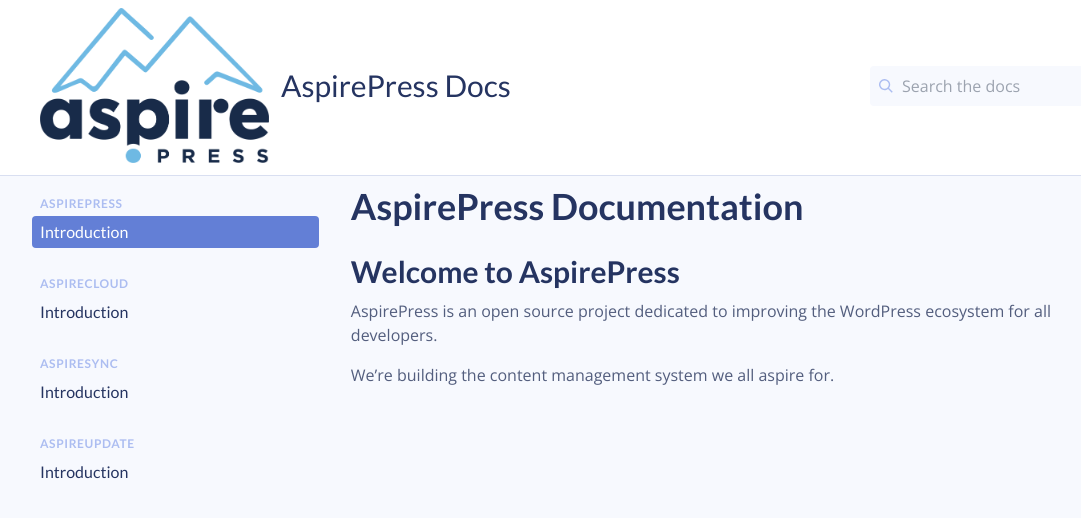
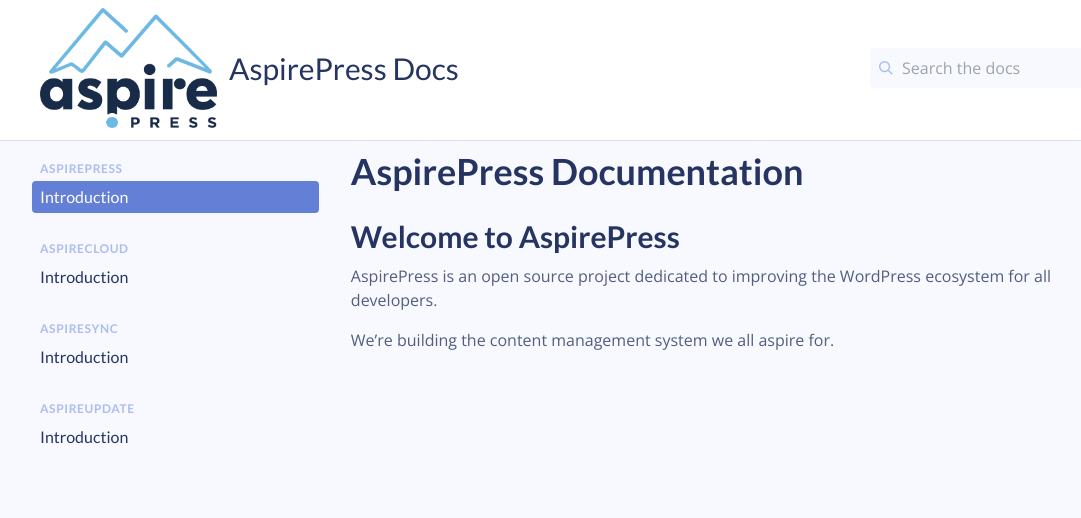
Before and after one commit to aspirepress/documentation, a Jekyll site: the page built from docs/index.md, in a window 1280 px wide. Shown: the top 518 px of the page, without its empty margins (56-1137 px from the left). Built offline with Jekyll 4.4.1, drawn with Linux system fonts in a browser that asks for light colours; comment, search, counter and statistics services are not loaded.

Commit message:
Further shrinking the image

```diff
--- a/_layouts/default.html
+++ b/_layouts/default.html
@@ -20,7 +20,7 @@
     <div class="max-w-2xl mx-auto px-4 py-2">
         <div class="flex items-center flex-no-shrink top-0">
             <a href="/" class="flex items-center h-14">
-                <img class="mr-3 h-14" height="155"width="229" src="/img/aspirepress.png"/>
+                <img class="mr-3 h-14" height="120"width="177" src="/img/aspirepress.png"/>
                 <span class="pr-2 font-normal overflow-hidden font-heading text-3xl text-indigo-darkest -sm:hidden">
                     AspirePress Docs
                 </span>
```
